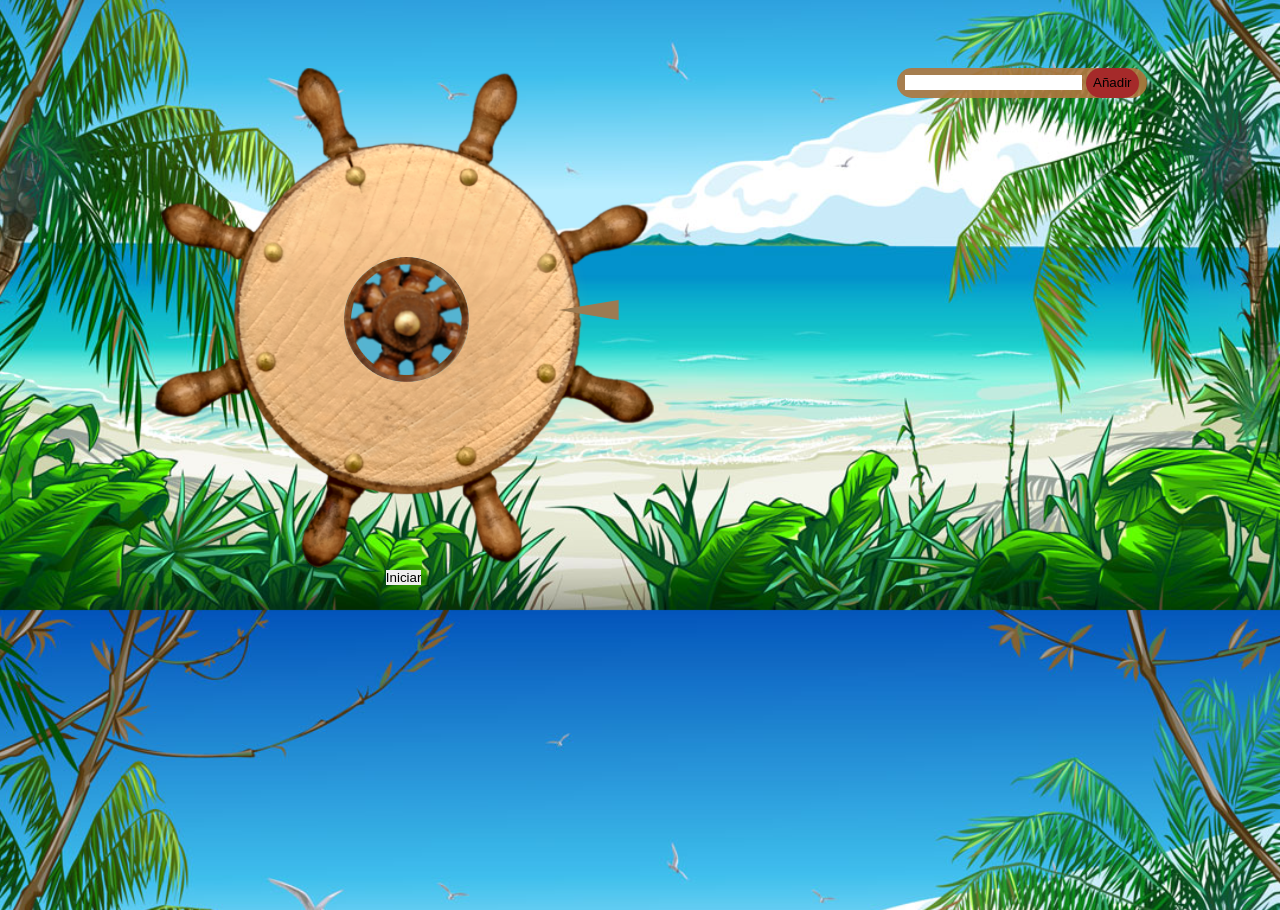
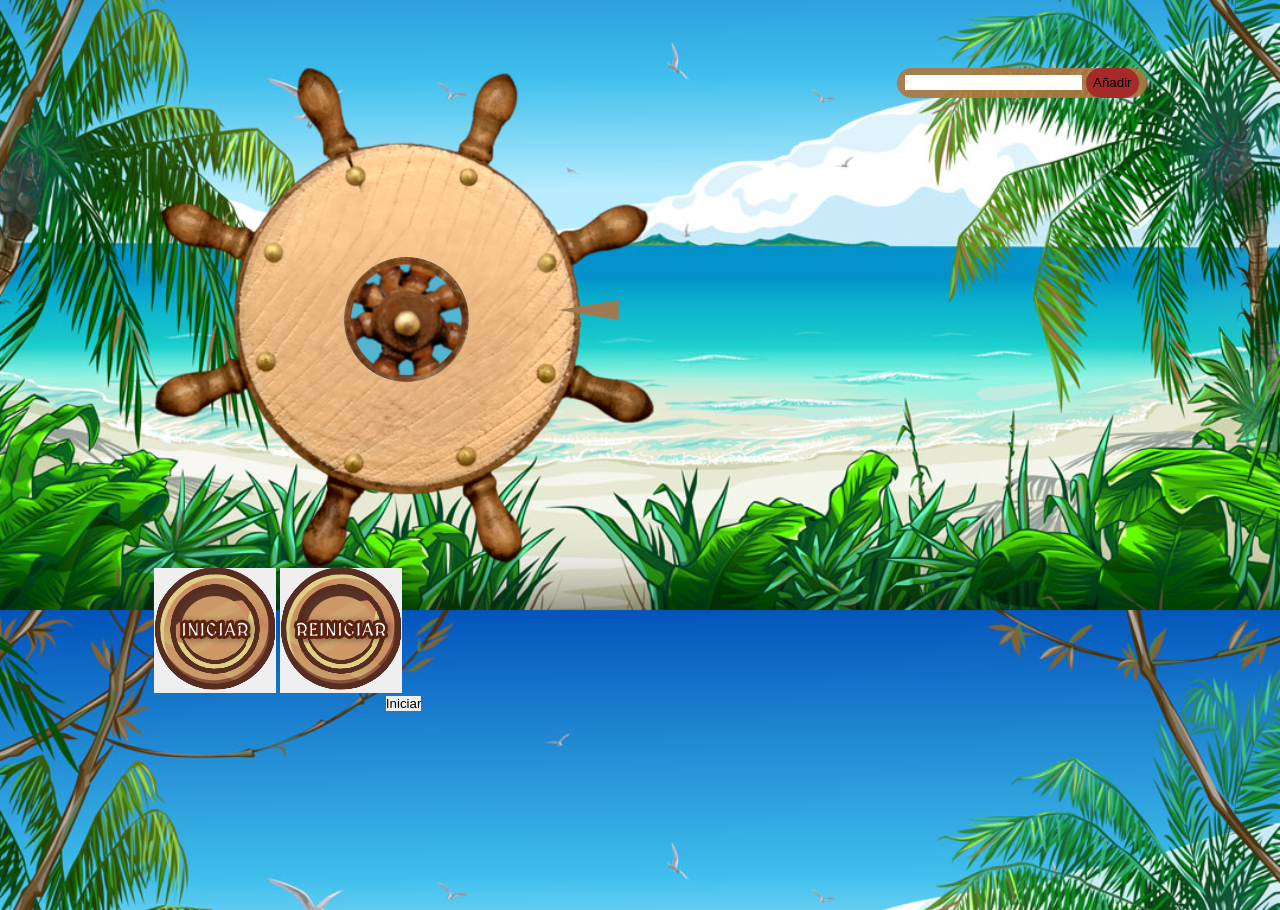
Before and after one commit to Minions-es-Mas-Factoria-F5/Wheel-of...--MEM-, a website built with Parcel: page src/index.html in a window 1280 px wide. Shown: the part 190-1100 px from the top of the page. Built offline with nearby package versions, Linux system fonts and the light colour scheme; files whose address does not match are found by name.

Commit message:
adding button images

```diff
--- a/src/index.html
+++ b/src/index.html
@@ -28,6 +28,10 @@
                     </div>
                 </div>
             </div>
+            <section>
+                <button class="start-button" onclick="rotate-wheel()"><img src="..\src\assets\images\btn-start-restart.img\btn-start-responsive.img.png"></button>
+                <button class="restart-button" onclick="restart-wheel()"><img src="..\src\assets\images\btn-start-restart.img\btn-restart-responsive.img.png"></button>
+            </section>
             <div id="buttons-place">
                 <input type="button" id="start-btn" value="Iniciar"></input>
                 <!-- <input type="button" class="restart-button">Reniciar</input> -->
```
Also changed, not shown: src/assets/btn-start-restart.img/btn-restart-responsive.img.png (added), src/assets/btn-start-restart.img/btn-restart.img.png (added), src/assets/btn-start-restart.img/btn-start-responsive.img.png (added), src/assets/btn-start-restart.img/btn-start.img.png (added).
